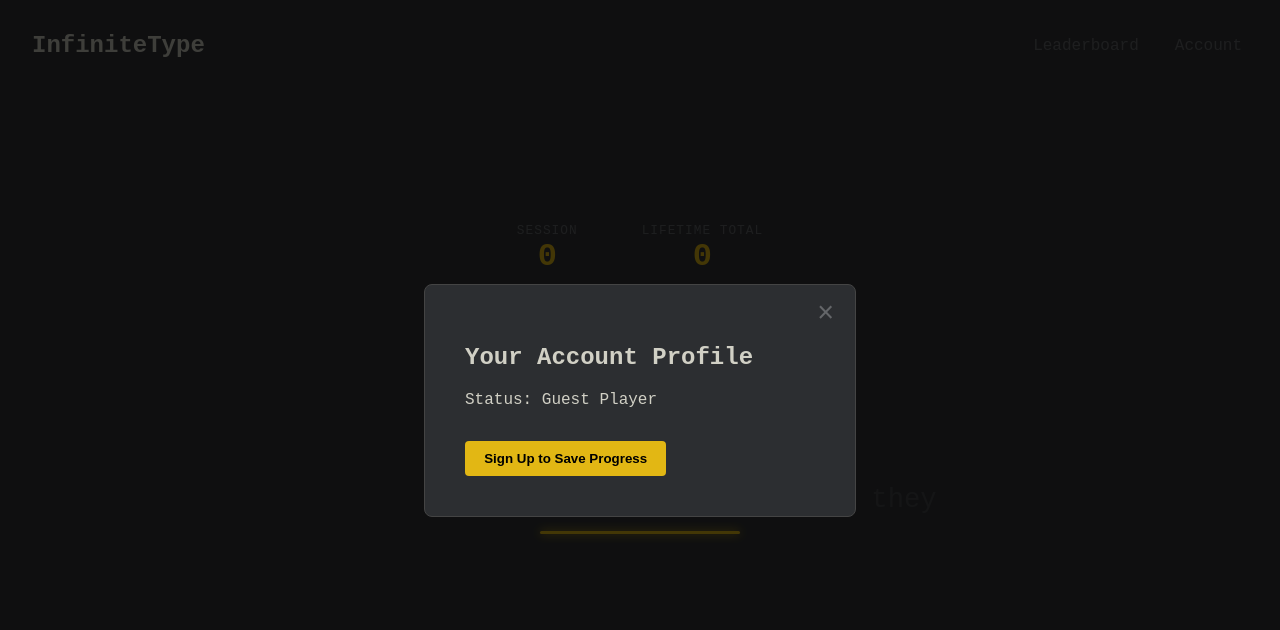
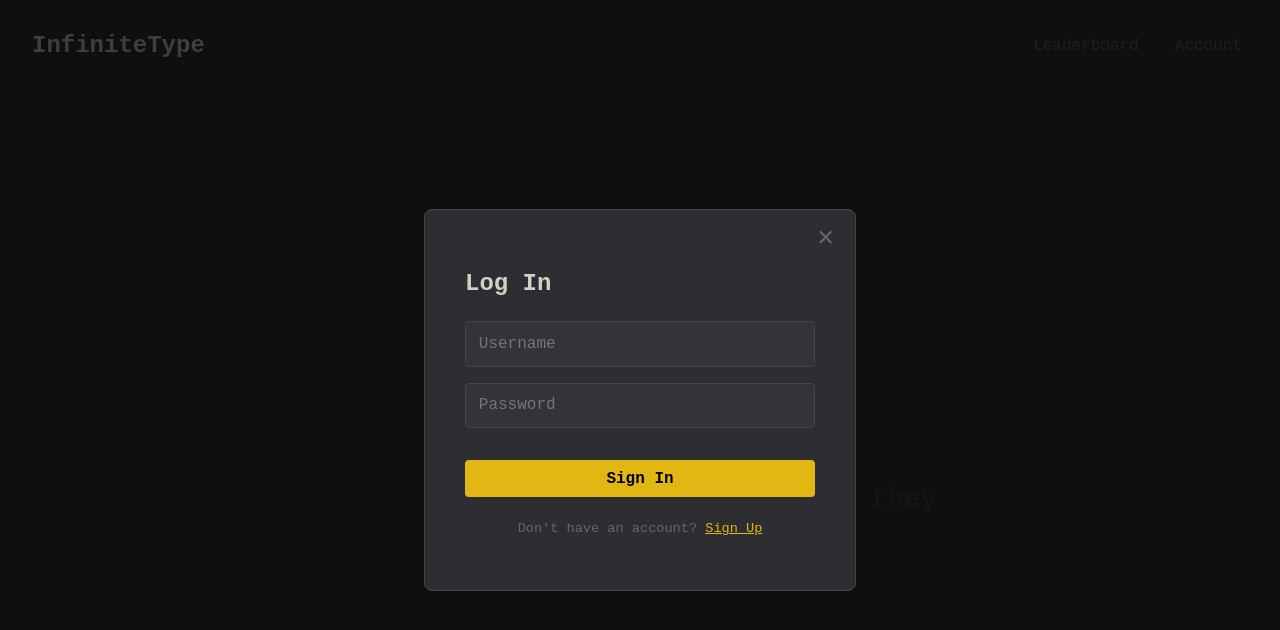
Before and after one commit to jake2255/InfiniteType, a React (Vite) app in the folder frontend/: page / in a window 1280 px wide. Both pictures are taken after a click on the button "Account". Shown: the top 630 px of the page. Built offline with nearby package versions, Linux system fonts and the light colour scheme.

Commit message:
implement register and login

```diff
--- a/frontend/src/App.jsx
+++ b/frontend/src/App.jsx
@@ -16,6 +16,7 @@ function App() {
     const [sessionWords, setSessionWords] = useState(0);
     const [previousWord, setPreviousWord] = useState('');
     const [activeModal, setActiveModal] = useState(null);
+	const [user, setUser] = useState(null);
     const inputRef = useRef(null);
 
     useEffect(() => {
@@ -89,7 +90,7 @@ function App() {
                     <span className="stat-value">{sessionWords}</span>
                 </div>
                 <div className="stat-box">
-                    <span className="stat-label">Lifetime Total</span>
+                    <span className="stat-label">Lifetime</span>
                     <span className="stat-value">{lifetimeWords}</span>
                 </div>
             </div>
@@ -129,6 +130,9 @@ function App() {
             <AccountModal
                 isOpen={activeModal === 'account'}
                 onClose={() => setActiveModal(null)}
+                user={user}
+                setUser={setUser}
+                setLifetimeWords={setLifetimeWords}
             />
 
         </div>
--- /dev/null
+++ b/frontend/src/components/AccountModal.css
@@ -0,0 +1,89 @@
+.auth-form-container h2 {
+    margin-bottom: 0.5rem;
+    color: var(--text-active, #fff);
+}
+
+.auth-form {
+    display: flex;
+    flex-direction: column;
+    gap: 1rem;
+    margin-top: 1.5rem;
+}
+
+.auth-form input {
+    background-color: #323437;
+    border: 1px solid #444;
+    padding: 0.8rem;
+    color: var(--text-active, #fff);
+    font-family: inherit;
+    border-radius: 4px;
+    font-size: 1rem;
+    width: 100%;
+    box-sizing: border-box;
+}
+
+.auth-form input:focus {
+    outline: 1px solid var(--accent-color, #e2b714);
+}
+
+.auth-btn {
+    background-color: var(--accent-color, #e2b714);
+    color: #1e1e24;
+    border: none;
+    padding: 0.8rem;
+    font-weight: bold;
+    border-radius: 4px;
+    font-size: 1rem;
+    cursor: pointer;
+    font-family: inherit;
+    transition: opacity 0.2s ease;
+}
+
+.auth-btn:hover {
+    opacity: 0.9;
+}
+
+.logout-btn {
+    background-color: #ca4754;
+    color: #fff;
+    border: none;
+    padding: 0.6rem 1.2rem;
+    cursor: pointer;
+    font-weight: bold;
+    border-radius: 4px;
+    margin-top: 1rem;
+    font-family: inherit;
+    transition: background-color 0.2s ease;
+}
+
+.logout-btn:hover {
+    background-color: #b13c47;
+}
+
+.auth-error {
+    color: #ca4754;
+    background-color: rgba(202, 71, 84, 0.1);
+    padding: 0.5rem;
+    border-radius: 4px;
+    font-size: 0.85rem;
+    margin-top: 0.5rem;
+    border: 1px solid rgba(202, 71, 84, 0.2);
+}
+
+.auth-toggle-text {
+    font-size: 0.85rem;
+    color: var(--text-main, #646669);
+    margin-top: 1.5rem;
+    text-align: center;
+}
+
+.auth-toggle-text span {
+    color: var(--accent-color, #e2b714);
+    cursor: pointer;
+    text-decoration: underline;
+}
+
+.auth-profile p {
+    color: var(--text-main, #646669);
+    margin-top: 0.5rem;
+}
--- a/frontend/src/components/AccountModal.jsx
+++ b/frontend/src/components/AccountModal.jsx
@@ -1,17 +1,124 @@
-import React from 'react';
+import React, { useState } from 'react';
+import './AccountModal.css';
 
-function AccountModal({ isOpen, onClose }) {
+function AccountModal({ isOpen, onClose, user, setUser, setLifetimeWords }) {
+    const [authMode, setAuthMode] = useState('login');
+    const [usernameInput, setUsernameInput] = useState('');
+    const [passwordInput, setPasswordInput] = useState('');
+    const [authError, setAuthError] = useState('');
+
     if (!isOpen) return null;
+
+    const handleAuthSubmit = async (e) => {
+        e.preventDefault();
+        setAuthError('');
+
+        const endpoint = authMode === 'login'
+            ? 'http://127.0.0.1:8000/api/login/'
+            : 'http://127.0.0.1:8000/api/register/';
+
+        try {
+            const response = await fetch(endpoint, {
+                method: 'POST',
+                headers: {
+                    'Content-Type': 'application/json',
+                },
+                body: JSON.stringify({
+                    username: usernameInput,
+                    password: passwordInput
+                })
+            });
+
+            const data = await response.json();
+
+            if (response.ok) {
+                if (authMode === 'login') {
+                    localStorage.setItem('inf_type_token', data.token);
+                    localStorage.setItem('inf_type_user', data.username);
+
+                    setUser(data.username);
+                    if (data.lifetime_words) {
+                        setLifetimeWords(data.lifetime_words);
+                    }
+
+                    onClose();
+                    clearForm();
+                } else {
+                    alert("Account created successfully!");
+                    setAuthMode('login');
+                    setPasswordInput('');
+                }
+            } else {
+                setAuthError(data.error || "Authentication failed.");
+            }
+        } catch (err) {
+            setAuthError("Unable to connect to the backend server.");
+        }
+    };
+
+    const handleLogout = () => {
+        localStorage.removeItem('inf_type_token');
+        localStorage.removeItem('inf_type_user');
+        setUser(null);
+        setLifetimeWords(0);
+        onClose();
+    };
+
+    const clearForm = () => {
+        setUsernameInput('');
+        setPasswordInput('');
+        setAuthError('');
+    };
 
     return (
         <div className="modal-overlay" onClick={onClose}>
             <div className="modal-content" onClick={(e) => e.stopPropagation()}>
                 <button className="close-btn" onClick={onClose}>&times;</button>
-                <div>
-                    <h2>Your Account Profile</h2>
-                    <p>Status: Guest Player</p>
-                    <button className="auth-btn">Sign Up to Save Progress</button>
-                </div>
+
+                {user ? (
+                    /* --- Logged In View --- */
+                    <div className="auth-profile">
+                        <h2>Welcome, {user}!</h2>
+                        <p>Status: Logged In</p>
+                        <button className="logout-btn" onClick={handleLogout}>
+                            Log Out
+                        </button>
+                    </div>
+                ) : (
+                    /* --- Form View --- */
+                    <div className="auth-form-container">
+                        <h2>{authMode === 'login' ? 'Log In' : 'Create Account'}</h2>
+
+                        {authError && <div className="auth-error">{authError}</div>}
+
+                        <form onSubmit={handleAuthSubmit} className="auth-form">
+                            <input
+                                type="text"
+                                placeholder="Username"
+                                value={usernameInput}
+                                onChange={(e) => setUsernameInput(e.target.value)}
+                                required
+                            />
+                            <input
+                                type="password"
+                                placeholder="Password"
+                                value={passwordInput}
+                                onChange={(e) => setPasswordInput(e.target.value)}
+                                required
+                            />
+                            <button type="submit" className="auth-btn">
+                                {authMode === 'login' ? 'Sign In' : 'Register'}
+                            </button>
+                        </form>
+
+                        <p className="auth-toggle-text">
+                            {authMode === 'login' ? "Don't have an account? " : "Already have an account? "}
+                            <span onClick={() => setAuthMode(authMode === 'login' ? 'register' : 'login')}>
+                                {authMode === 'login' ? 'Sign Up' : 'Log In'}
+                            </span>
+                        </p>
+                    </div>
+                )}
             </div>
         </div>
     );
```
